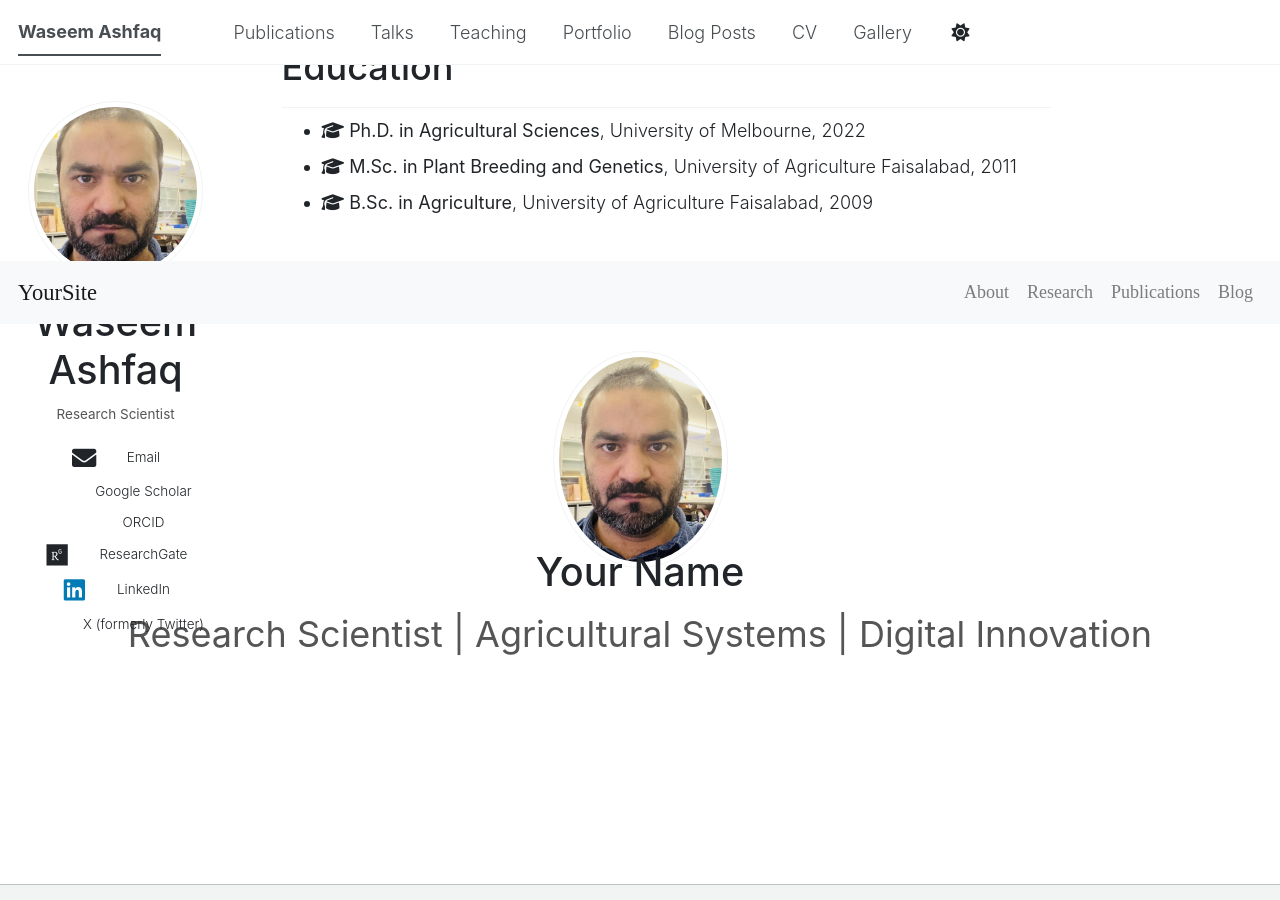
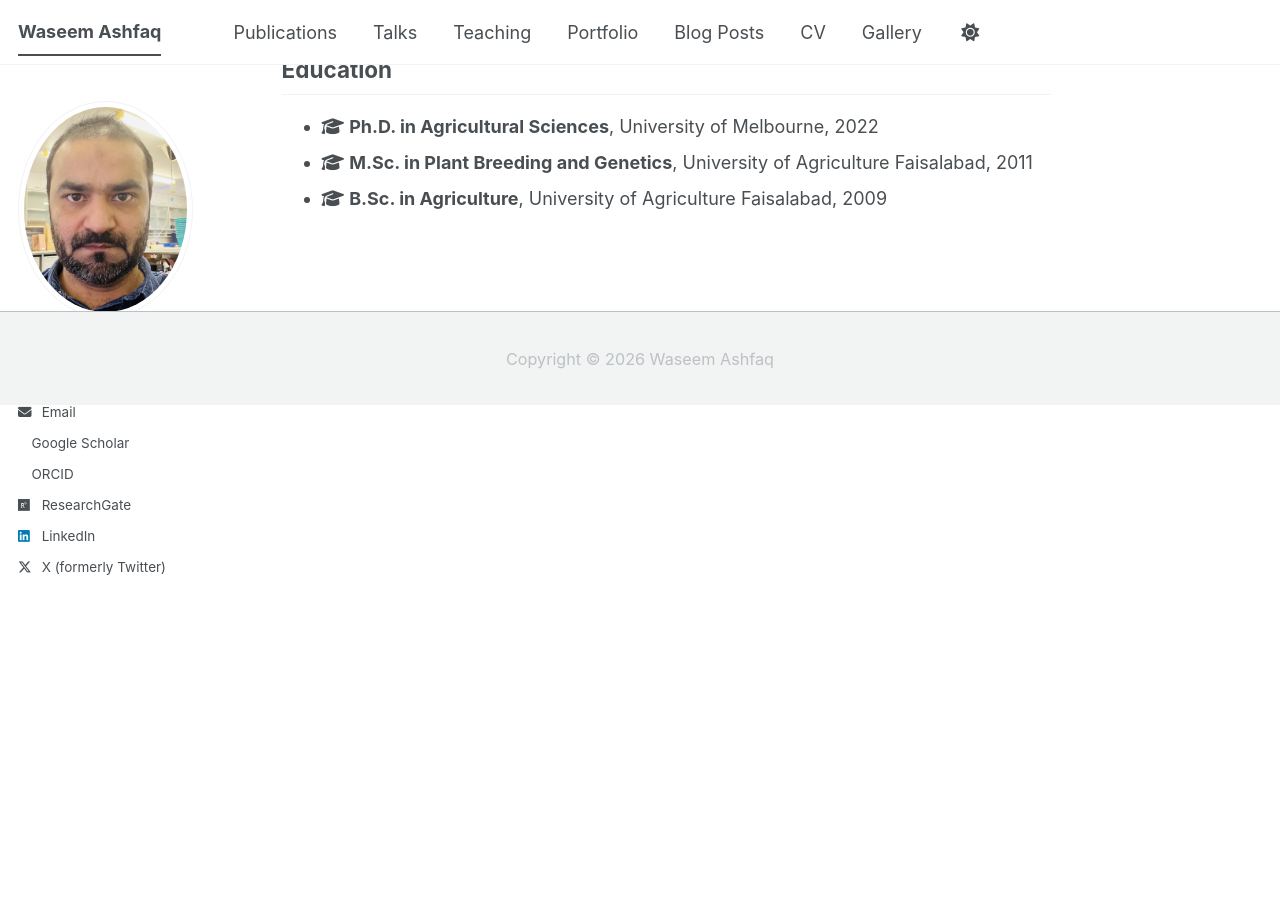
Before and after one commit to washfaq/waseemashfaq.github.io, a Jekyll site: the page built from _pages/about.md, in a window 1280 px wide and 900 px high, scrolled down 785 px. Built offline with Jekyll 4.4.1, drawn with Linux system fonts in a browser that asks for light colours; a script bundle is joined from its source files by our own code; library files that are not in the unit come from our copies; a style sheet for code colours, icons or effects is not loaded.

Commit message:
Update default.html

```diff
--- a/_layouts/default.html
+++ b/_layouts/default.html
@@ -32,76 +32,3 @@
 
   </body>
 </html>
-
-
-
-
-
-
-
-
-
-<!DOCTYPE html>
-<html lang="en">
-<head>
-  <meta charset="UTF-8">
-  <title>YourSite</title>
-
-  <!-- Bootstrap CSS -->
-  <link rel="stylesheet" href="https://cdn.jsdelivr.net/npm/bootstrap@4.6.2/dist/css/bootstrap.min.css">
-
-  <!-- Your custom CSS -->
-  <link rel="stylesheet" href="/assets/css/custom.css">
-</head>
-<body>
-
-  <!-- Navigation bar -->
-  <nav class="navbar navbar-expand-lg navbar-light bg-light">
-    <a class="navbar-brand" href="/">YourSite</a>
-    <button class="navbar-toggler" type="button" data-toggle="collapse"
-            data-target="#navbarNav" aria-controls="navbarNav"
-            aria-expanded="false" aria-label="Toggle navigation">
-      <span class="navbar-toggler-icon"></span>
-    </button>
-
-    <div class="collapse navbar-collapse" id="navbarNav">
-      <ul class="navbar-nav ml-auto">
-        <li class="nav-item"><a class="nav-link" href="/about">About</a></li>
-        <li class="nav-item"><a class="nav-link" href="/research">Research</a></li>
-        <li class="nav-item"><a class="nav-link" href="/publications">Publications</a></li>
-        <li class="nav-item"><a class="nav-link" href="/blog">Blog</a></li>
-      </ul>
-    </div>
-  </nav>
-
-  <!-- Profile section -->
-  <section id="about" class="text-center mt-4">
-    <!-- Big photo -->
-    <div class="author__avatar">
-      <img src="/images/profile.jpg" alt="Your Name" class="img-fluid rounded-circle">
-    </div>
-
-    <!-- Name -->
-    <h2 class="author__name">Your Name</h2>
-
-    <!-- Bio -->
-    <p class="author__bio">Research Scientist | Agricultural Systems | Digital Innovation</p>
-
-    <!-- Social/academic icons -->
-    <div class="author__urls">
-      <a href="https://scholar.google.com" target="_blank"><i class="ai ai-google-scholar"></i></a>
-      <a href="https://orcid.org" target="_blank"><i class="ai ai-orcid"></i></a>
-      <a href="https://github.com" target="_blank"><i class="fab fa-github"></i></a>
-      <a href="https://twitter.com" target="_blank"><i class="fab fa-twitter"></i></a>
-      <!-- add more icons as needed -->
-    </div>
-  </section>
-
-  <!-- Bootstrap JS bundle -->
-  <script src="https://cdn.jsdelivr.net/npm/bootstrap@4.6.2/dist/js/bootstrap.bundle.min.js"></script>
-
-  <!-- Font Awesome / Academicons for icons -->
-  <link rel="stylesheet" href="https://cdnjs.cloudflare.com/ajax/libs/font-awesome/5.15.4/css/all.min.css">
-  <link rel="stylesheet" href="https://cdn.jsdelivr.net/npm/academicons/css/academicons.min.css">
-</body>
-</html>
```
